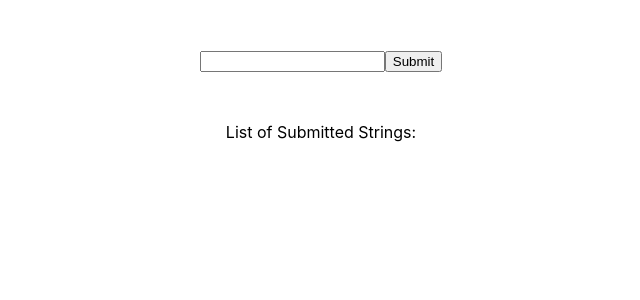
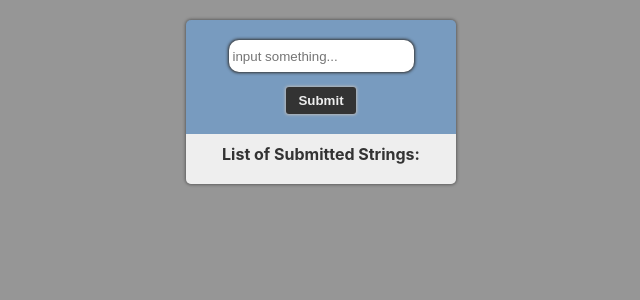
Before and after one commit to ThreeClubs/react-events-forms, a React (Create React App) app: page / in a window 1280 px wide. Shown: the top 300 px of the page, without its empty margins (319-959 px from the left). Built offline with nearby package versions, Linux system fonts and the light colour scheme.

Commit message:
Revision

```diff
--- a/src/components/Form.css
+++ b/src/components/Form.css
@@ -1,3 +1,78 @@
-form {
-    margin: 50px 50px;
+* {
+    margin: 0;
+    padding: 0;
+    box-sizing: border-box;
 }
+
+body {
+    background-color: rgb(150, 150, 150);
+}
+
+/* FORM */
+
+.formApp {
+    width: 270px;
+    margin: 20px auto;
+    box-shadow: 0px 0px 3px 1px rgb(97, 97, 97);
+    border-radius: 5px;
+    overflow: hidden;
+}
+
+.formContainer {
+    display: flex;
+    flex-direction: column;
+    justify-content: center;
+    align-items: center;
+    background-color: rgba(77, 164, 252, 0.4);
+    padding: 20px;
+
+}
+
+.inputField {
+    height: 2rem;
+    padding: 4px;
+    border-radius: 10px;
+    border: none;
+    box-shadow: 0px 0px 3px 1px #333;
+}
+
+.button {
+    margin-top: 15px;
+    padding: 6px 12px;
+    border-radius: 3px;
+     border: none;
+    box-shadow: 0px 0px 3px 1px rgb(184, 184, 184);
+    background-color: #333;
+    color: #eee;
+    font-weight: 700;
+}
+
+.button:hover {
+    transform: translateY(-1px);
+    box-shadow: 0px 3px 3px 1px rgb(184, 184, 184);
+    background-color: #222;
+}
+
+/* DISPLAY */
+
+.displayContainer {
+    background-color: #eee;
+    padding: 10px;
+}
+
+.displayContainer > p, ul {
+ color: #333;
+}
+
+.displayContainer > p {
+ font-weight: 700;
+ width: 100%;
+}
+
+.displayContainer > ul {
+ font-weight: 500;
+ text-align: center;
+ margin: 0 auto;
+ width: 50px;
+ padding: 5px;
+}
--- a/src/components/Form.js
+++ b/src/components/Form.js
@@ -21,10 +21,11 @@ export default function Form() {
 
   return (
     <div className="formApp">
-      <form onSubmit={handleSubmit}>
-        <input onChange={handleChange}></input>
-        <input type="submit"></input>
+      <form className="formContainer" onSubmit={handleSubmit}>
+        <input placeholder="input something..." className="inputField" onChange={handleChange}></input>
+        <input className="button" type="submit"></input>
       </form>
+      <div className="displayContainer">
         <p>List of Submitted Strings: </p>
         <ul>
           {inputList.map((item) => (
@@ -32,6 +33,7 @@ export default function Form() {
           ))}
         </ul>
       </div>
+    </div>
   );
 
 }
```
Lines whose indentation alone changed are shown as unchanged.
